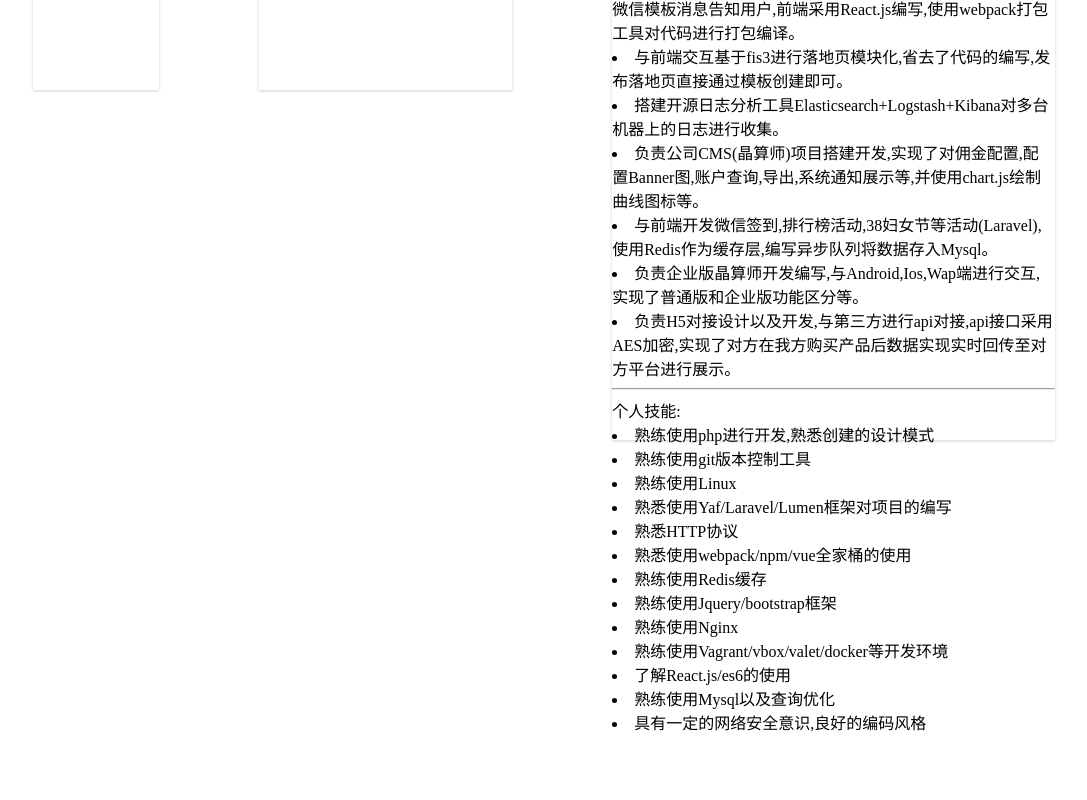
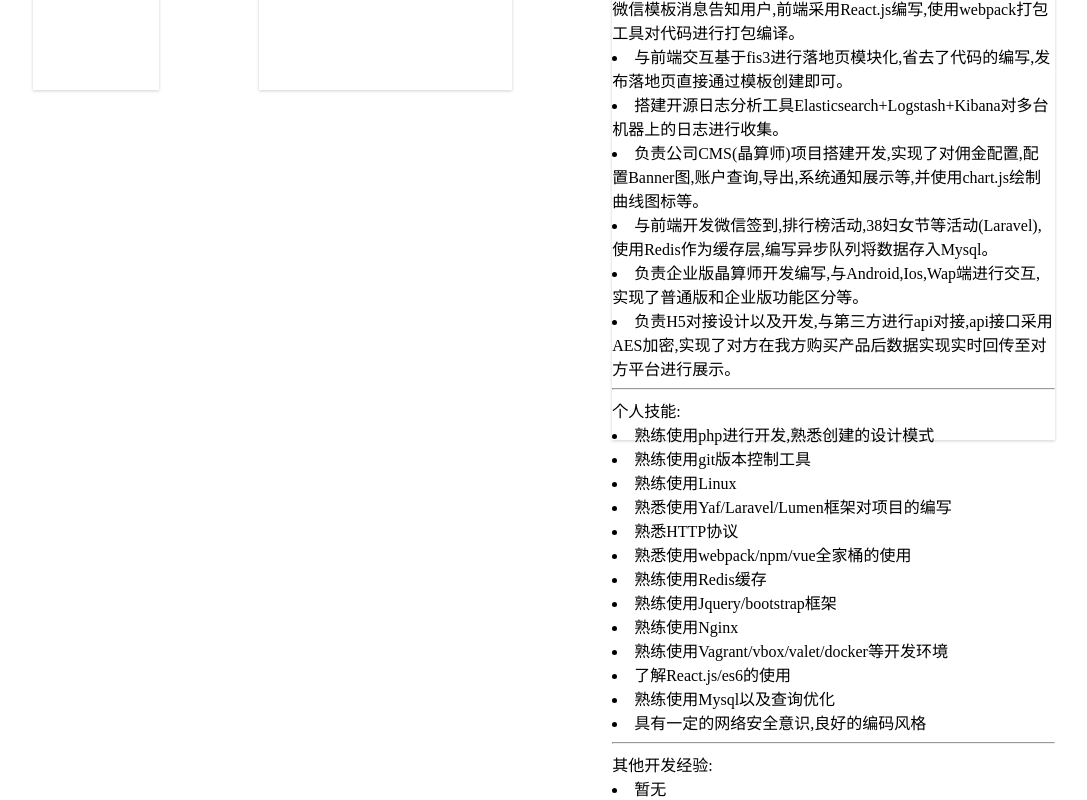
Before and after one commit to WenRuige/vue-resume, a Vue app: page /#/ in a window 1280 px wide. Shown: the part 318-1118 px from the top of the page, without its empty margins (75-1162 px from the left). Before the commit the page ends 1052 px from the top, so only its background shows below. Built offline with nearby package versions, Linux system fonts and the light colour scheme.

Commit message:
add readme.md

```diff
--- a/src/components/Left.vue
+++ b/src/components/Left.vue
@@ -77,10 +77,15 @@
           <li>了解React.js/es6的使用</li>
           <li>熟练使用Mysql以及查询优化</li>
           <li>具有一定的网络安全意识,良好的编码风格</li>
-
-
+          <hr  v-bind:style="hr_split">
         </div>
 
+        <div id="fourth_part" v-bind:style="third_part">
+          <span id="title_three" v-bind:style="title_two">其他开发经验:</span>
+          <li>暂无</li>
+
+          <!--<hr  v-bind:style="hr_split">-->
+        </div>
       </div>
 
 
@@ -138,8 +143,10 @@
         first_part: {},
         title_one: {},
         title_two: {},
+        title_three:{},
         second_part:{},
         third_part:{},
+        fourth_part:{},
         hr_split:{}
 
       }
@@ -180,8 +187,10 @@
         dataObj[4] = "second_part/font-size/10px";
         dataObj[5] = "third_part/font-size/10px";
         dataObj[6] = "hr_split/background-color/#3b71b4";
-        dataObj[7] = "hr_split/border/0px"
-        dataObj[8] = "hr_split/height/1px"
+        dataObj[7] = "hr_split/border/0px";
+        dataObj[8] = "hr_split/height/1px";
+        dataObj[9] = "fourth_part/font-size/10px";
+        dataObj[10] = "title_three/font-weight/bold";
 
 
         //获取右侧数组长度
@@ -199,16 +208,16 @@
           if (i == this.$data.rightCounter) {
             //拆分js
             var result = this.$data.rightSplitArray[this.$data.rightCounter].split('/');
-            var obj_temp = "this.$data." + result[0]
-            this.$set(eval(obj_temp), result[1], result[2])
-            this.$data.rightCounter++
+            var obj_temp = "this.$data." + result[0];
+            this.$set(eval(obj_temp), result[1], result[2]);
+            this.$data.rightCounter++;
             break;
           }
         }
 
       }
       , randColor: function () {
-        var color = ["black", "red", "green", "gray"]
+        var color = ["black", "red", "green", "gray"];
         var randomNum = Math.random() * color.length;
         randomNum = parseInt(randomNum, 10)
       }
```
Also changed, not shown: 1 other file (tests, documents, lock files or other folders).
